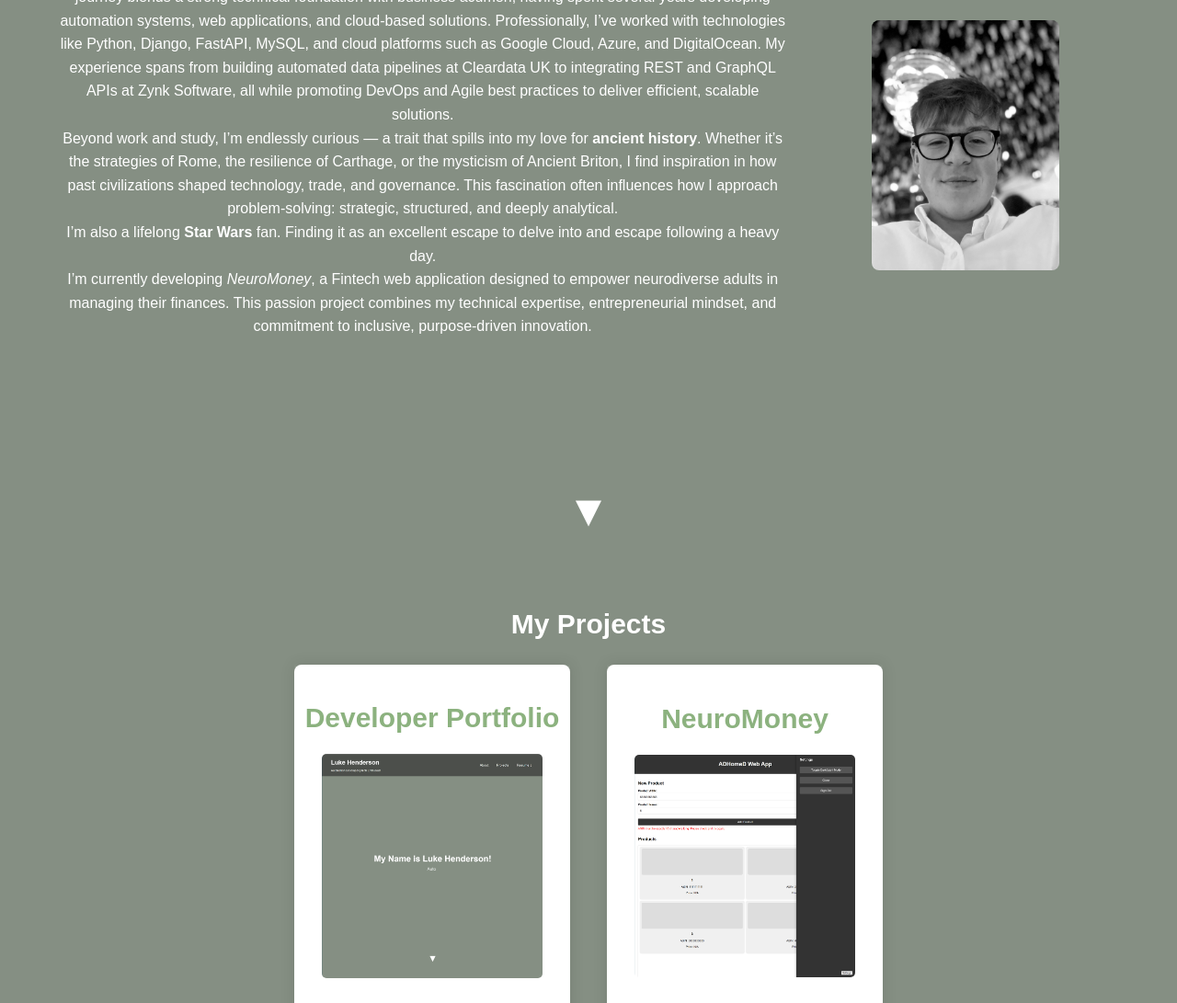
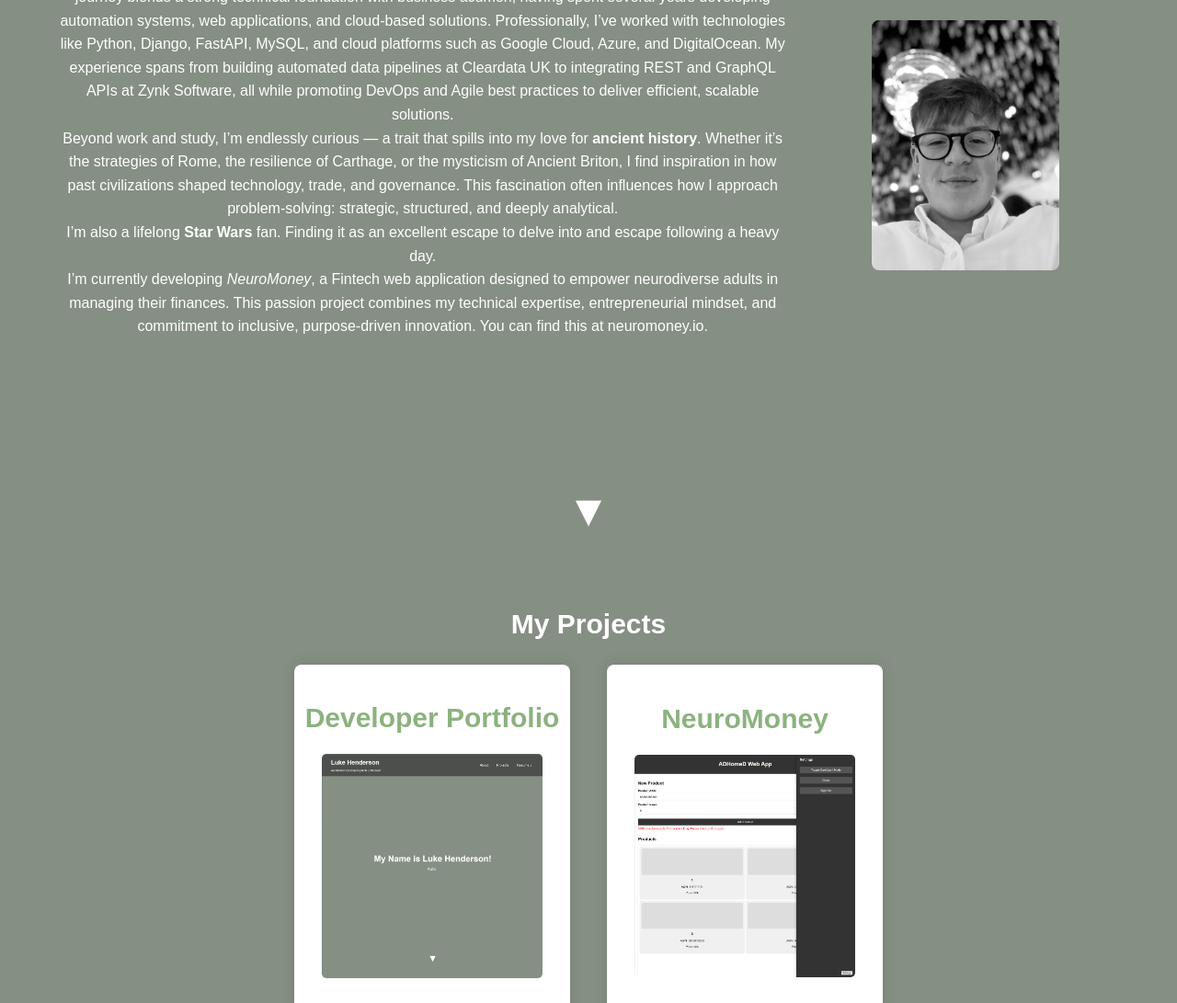
Before and after one commit to LukyHenderson/Luke-Henderson-Dev, a plain HTML site: page index.html in a window 1280 px wide. Shown: the part 1112-2203 px from the top of the page at 92% size. Drawn offline with Linux system fonts and the light colour scheme.

Commit message:
Update index.html

```diff
--- a/index.html
+++ b/index.html
@@ -59,7 +59,7 @@
                     </p>
 
                     <p>
-                        I’m currently developing <em>NeuroMoney</em>, a Fintech web application designed to empower neurodiverse adults in managing their finances. This passion project combines my technical expertise, entrepreneurial mindset, and commitment to inclusive, purpose-driven innovation.
+                        I’m currently developing <em>NeuroMoney</em>, a Fintech web application designed to empower neurodiverse adults in managing their finances. This passion project combines my technical expertise, entrepreneurial mindset, and commitment to inclusive, purpose-driven innovation. You can find this at neuromoney.io.
                     </p>
                 </div>
 
```
